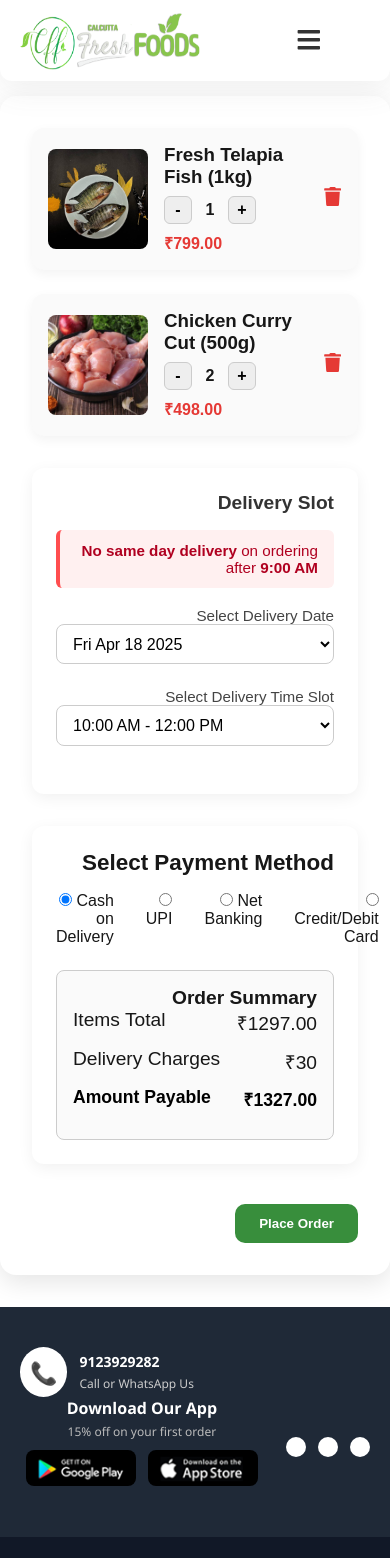
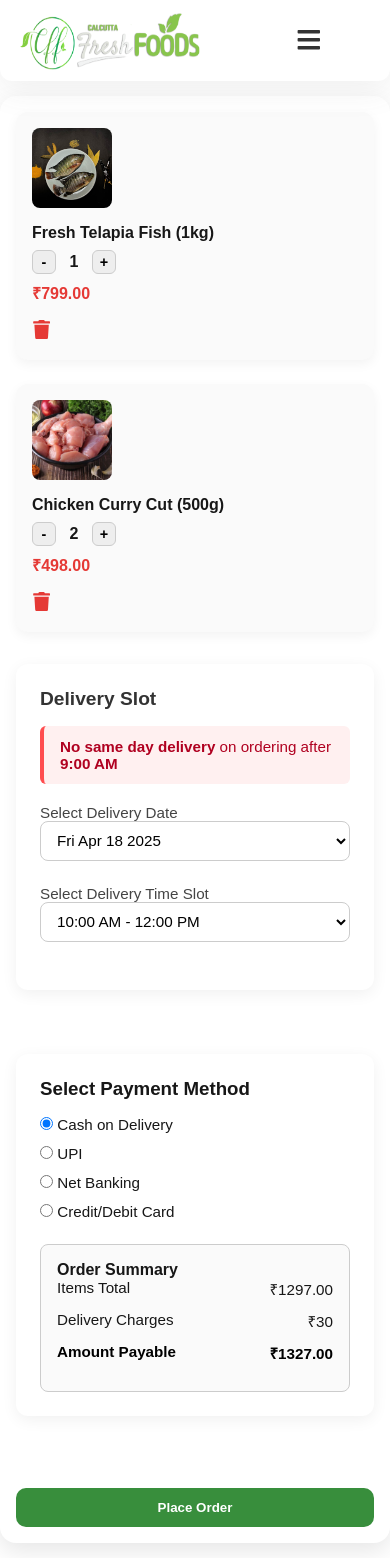
Before and after one commit to Srotoswini/cff-git, a Next.js app: page /mycart in a window 390 px wide. Shown: the top 1558 px of the page. Built offline with nearby package versions, Linux system fonts and the light colour scheme.

Commit message:
cart resp

```diff
--- a/src/components/MyCart.module.css
+++ b/src/components/MyCart.module.css
@@ -4,9 +4,15 @@
   padding: 2rem;
   background: #fff;
   border-radius: 16px;
-    box-shadow: 0 8px 24px rgba(0,0,0,0.1);
+  box-shadow: 0 8px 24px rgba(0, 0, 0, 0.1);
   margin-top: 6rem;
   font: 1em sans-serif;
+}
+
+@media (min-width: 769px) and (max-width: 1064px) {
+  .container {
+    margin-top: 9rem;
+  }
 }
 
 .heading {
@@ -31,11 +37,12 @@
 
 .cartItem {
   display: flex;
+  flex-wrap: wrap;
   align-items: center;
   background-color: #fafafa;
   padding: 1rem;
   border-radius: 12px;
-    box-shadow: 0 4px 12px rgba(0,0,0,0.05);
+  box-shadow: 0 4px 12px rgba(0, 0, 0, 0.05);
   gap: 1rem;
 }
 
@@ -48,6 +55,7 @@
 
 .details {
   flex: 1;
+  min-width: 200px;
 }
 
 .qty {
@@ -77,8 +85,10 @@
 
 .summary {
   margin-top: 2rem;
-    text-align: right;
   font-size: 1.2rem;
+  display: flex;
+  flex-direction: column;
+  gap: 2rem;
 }
 
 .checkoutBtn {
@@ -91,6 +101,7 @@
   cursor: pointer;
   font-weight: bold;
   transition: background 0.3s ease;
+  align-self: flex-end;
 }
 
 .checkoutBtn:hover {
@@ -102,12 +113,13 @@
   padding: 1.5rem;
   border-radius: 12px;
   margin-bottom: 1.5rem;
-    box-shadow: 0 4px 16px rgba(0,0,0,0.06);
+  box-shadow: 0 4px 16px rgba(0, 0, 0, 0.06);
 }
 
 .paymentOptions {
   display: flex;
-    gap: 2rem;
+  flex-wrap: wrap;
+  gap: 1rem;
   margin-top: 1rem;
   margin-bottom: 1.5rem;
   font-size: 1rem;
@@ -115,6 +127,7 @@
 
 .paymentOptions label {
   cursor: pointer;
+  flex: 1 1 40%;
 }
 
 .orderSummary {
@@ -168,7 +181,7 @@
   background: #fff;
   padding: 1.5rem;
   border-radius: 12px;
-    box-shadow: 0 4px 16px rgba(0,0,0,0.06);
+  box-shadow: 0 4px 16px rgba(0, 0, 0, 0.06);
   margin-bottom: 2rem;
 }
 
@@ -214,3 +227,58 @@
   outline: none;
   box-shadow: 0 0 0 2px rgba(0, 112, 243, 0.2);
 }
+
+@media (max-width: 768px) {
+  .container {
+    padding: 1rem;
+  }
+
+  .cartItem {
+    flex-direction: column;
+    align-items: flex-start;
+  }
+
+  .image {
+    width: 80px;
+    height: 80px;
+  }
+
+  .paymentOptions {
+    flex-direction: column;
+    gap: 0.75rem;
+  }
+
+  .checkoutBtn {
+    width: 100%;
+    align-self: stretch;
+  }
+
+  .summary {
+    font-size: 1rem;
+  }
+}
+
+@media (max-width: 480px) {
+  .details h3 {
+    font-size: 1rem;
+  }
+
+  .qtyControl button {
+    width: 24px;
+    height: 24px;
+    font-size: 0.9rem;
+  }
+
+  .select {
+    font-size: 0.95rem;
+  }
+
+  .summaryRow span,
+  .totalRow strong {
+    font-size: 0.95rem;
+  }
+
+  .paymentOptions label {
+    font-size: 0.95rem;
+  }
+}
```
Lines whose indentation alone changed are shown as unchanged.
